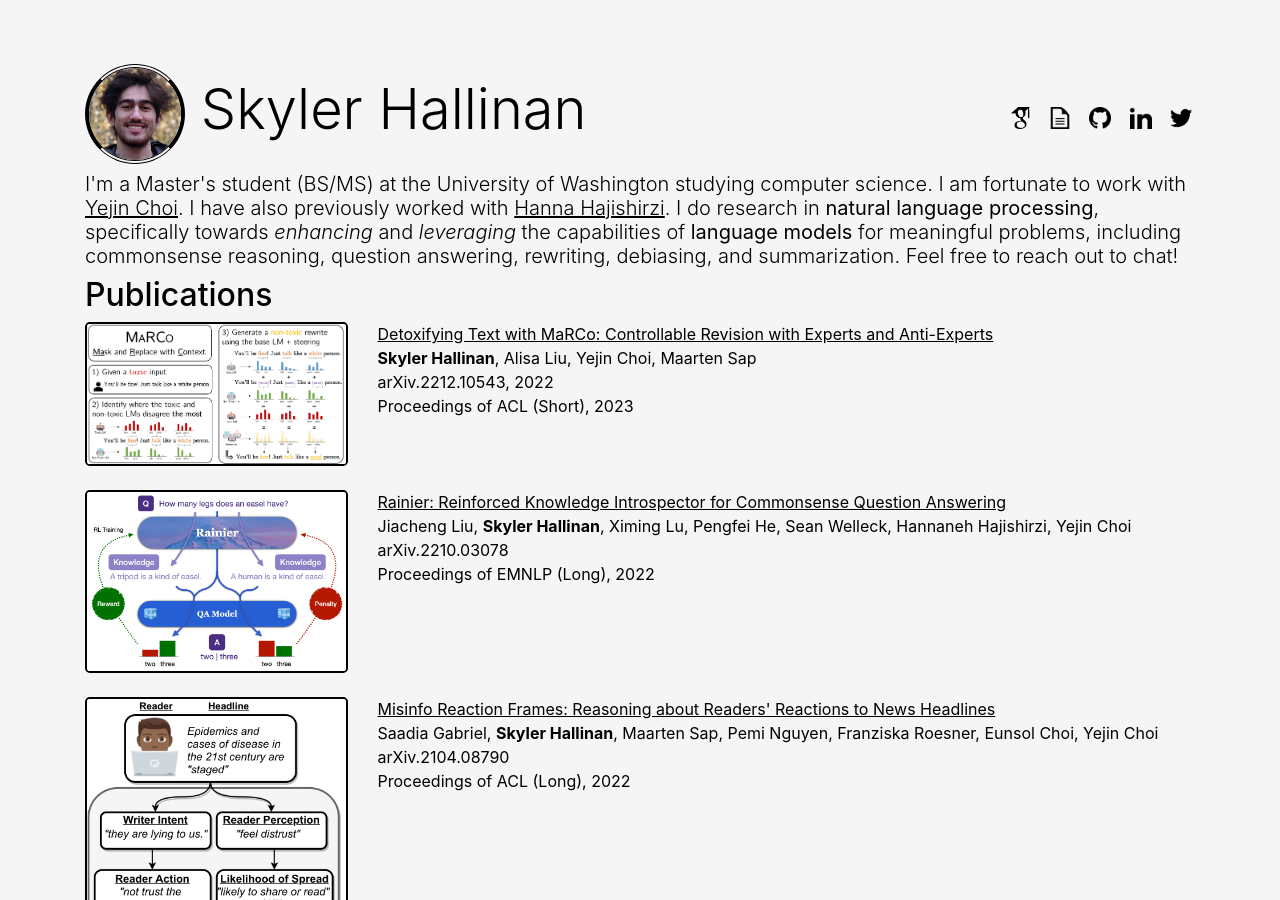
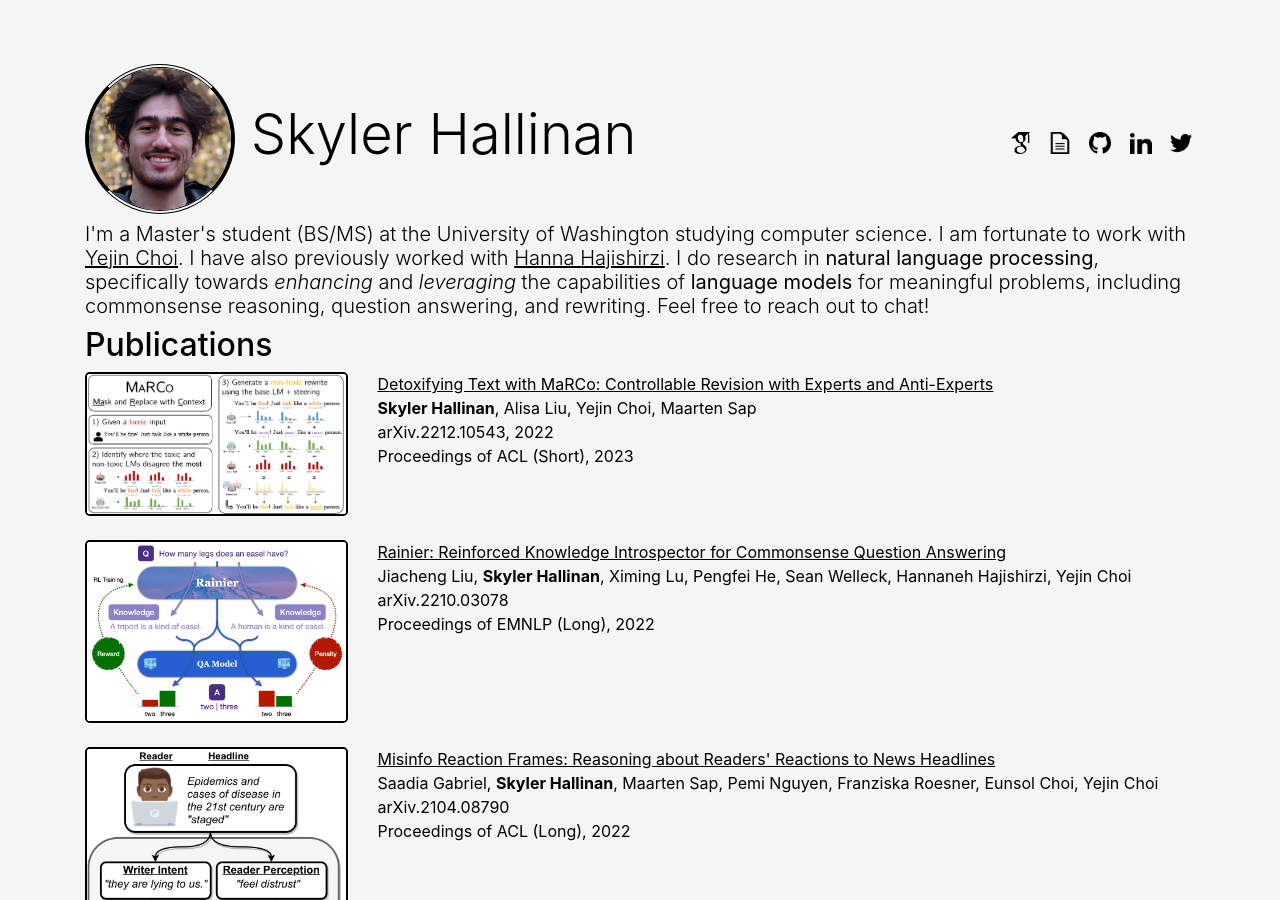
Before and after one commit to shallinan1/shallinan1.github.io, a Jekyll site: the page index.html, which Jekyll copies as it is, in a window 1280 px wide and 900 px high. Built offline with Jekyll 4.4.1, drawn with Linux system fonts in a browser that asks for light colours.

Commit message:
Update index.html

```diff
--- a/index.html
+++ b/index.html
@@ -17,7 +17,7 @@
       <main id = "page-content">
          <div class = "container mainbody">
             <div class="row justify-content-between">
-               <h4 class = "display-4 inline"> <img id ="profile" src="assets/pictures/portrait2.jpeg" height=100em style="border-color:black; !important"> Skyler Hallinan</h4>
+               <h4 class = "display-4 inline"> <img id ="profile" src="assets/pictures/portrait2.jpeg" height=150em style="border-color:black; !important"> Skyler Hallinan</h4>
                <!-- <img src="" alt="Skyler"> -->
                <div class = "align-self-center float-right">
                   <u1 class = "inline" id = "contact">
@@ -58,7 +58,7 @@
          <div class = "container">
             <h5 class = "thin">
                I'm a Master's student (BS/MS) at the University of Washington studying computer science. I am fortunate to work with <a href="https://homes.cs.washington.edu/~yejin/">Yejin Choi</a>. I have also previously worked with <a href="https://homes.cs.washington.edu/~hannaneh/">Hanna Hajishirzi</a>.
-               I do research in <b>natural language processing</b>, specifically towards <i>enhancing</i> and <i>leveraging</i> the capabilities of <b>language models</b> for meaningful problems, including commonsense reasoning, question answering, rewriting, debiasing, and summarization. Feel free to reach out to chat!
+               I do research in <b>natural language processing</b>, specifically towards <i>enhancing</i> and <i>leveraging</i> the capabilities of <b>language models</b> for meaningful problems, including commonsense reasoning, question answering, and rewriting. Feel free to reach out to chat!
             </h5>
          </div>
          <div class = "container">
```
